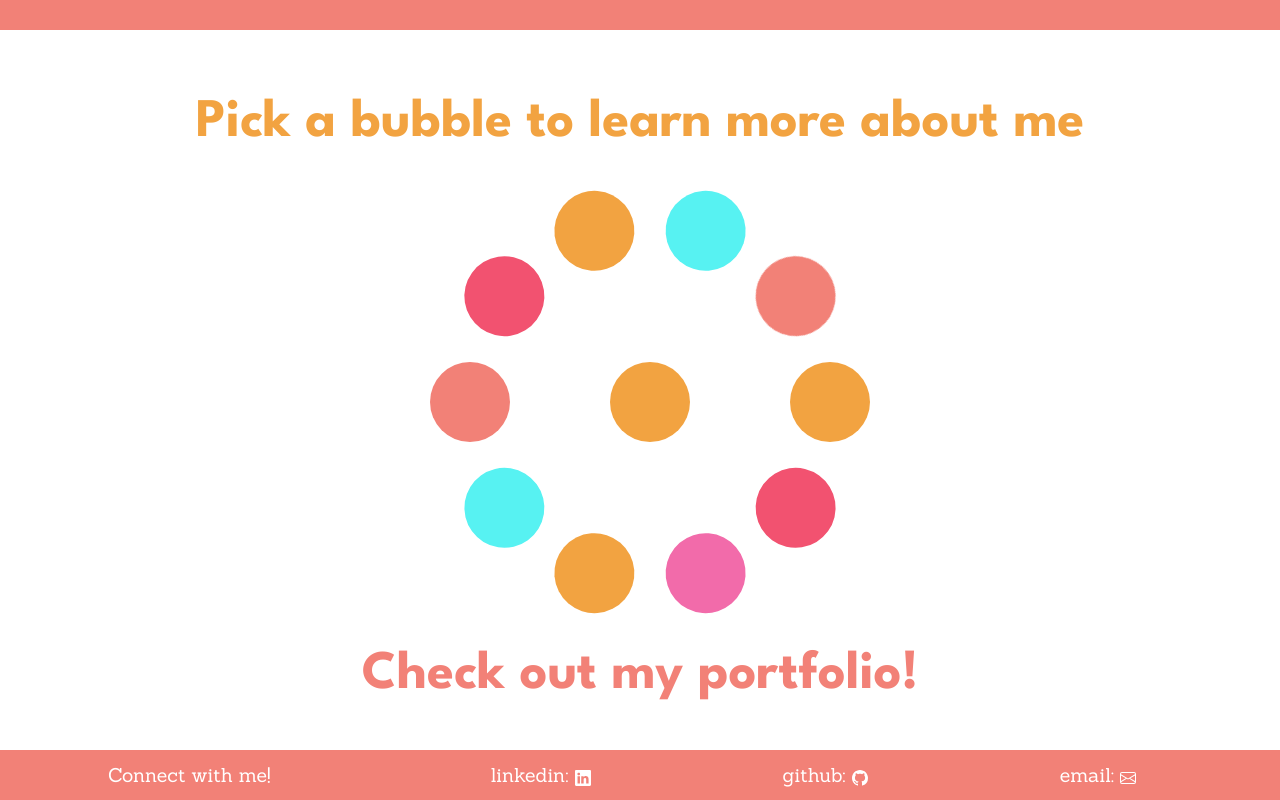
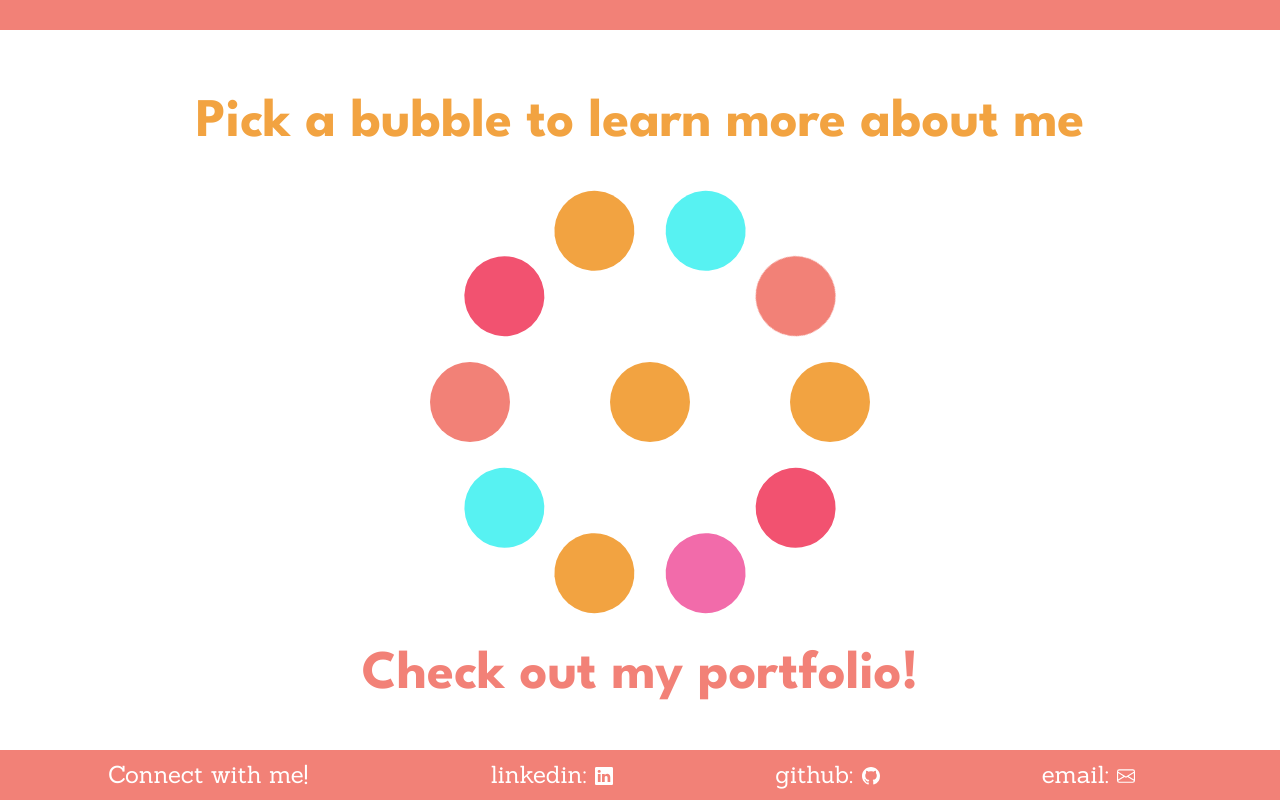
Before and after one commit to MSchak/funky-portfolio, a website built with Parcel: page index.html in a window 1280 px wide. Shown: the part 1570-2370 px from the top of the page. Built offline with nearby package versions, Linux system fonts and the light colour scheme.

Commit message:
Added hover states to moving arrow and contact icons

```diff
--- a/css/main.css
+++ b/css/main.css
@@ -186,9 +186,18 @@ footer {
 }
 
 #contact p {
-  font-size: 0.6em;
+  font-size: 0.8em;
   color: white;
   margin: 0px;
+}
+
+#contact svg {
+  transition: 350ms ease;
+  padding-bottom: 1px;
+}
+
+#contact svg:hover {
+  transform: scale(1.2);
 }
 
 /**************************************MOBILE STYLES**************************************/
@@ -237,17 +246,17 @@ footer {
   color: var(---white);
 }
 
+/*Arrow animation*/
+
 .right-arrow {
   width: 250px;
-}
-
-/*Arrow animation*/
-.right-arrow {
   animation: 1s infinite ease-in-out alternate bounce;
+  transition: ease 250ms;
 }
 
 .right-arrow:hover {
   animation-play-state: paused;
+  border: 2px solid white;
 }
 
 @keyframes bounce {
@@ -824,6 +833,15 @@ ul {
     height: 50px;
   }
 
+  #contact p {
+    font-size: 0.8em;
+  }
+  #contact svg {
+    width: 20px;
+    height: 20px;
+    padding-bottom: 2px;
+  }
+
   /**************************************Home Page**************************************/
   .hero-img {
     background-image: url("../img/hero-horizontal-lg.png");
```
